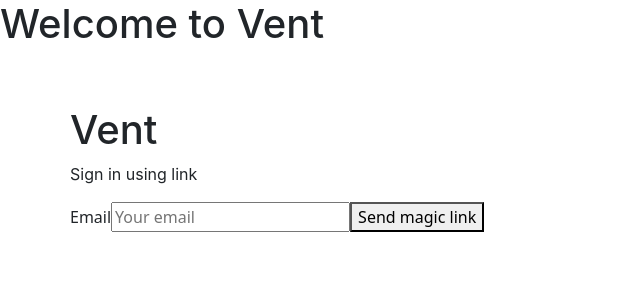
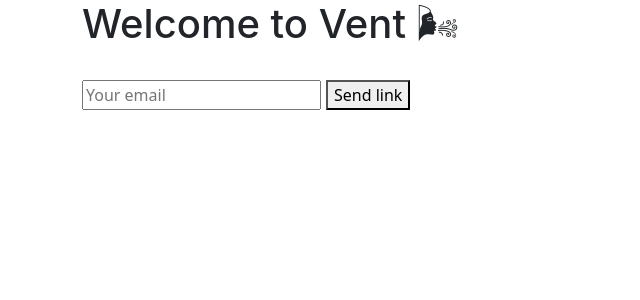
Before and after one commit to Demon-stare/React-Blog-Vent, a React (Create React App) app: page / in a window 1280 px wide. Shown: the top 300 px of the page, without its empty margins (0-640 px from the left). Built offline with nearby package versions, Linux system fonts and the light colour scheme.

Commit message:
4 files modified

```diff
--- a/public/index.html
+++ b/public/index.html
@@ -3,8 +3,7 @@
   <head>
     <meta charset="utf-8" />
     <meta name="viewport" content="width=device-width, initial-scale=1" />
-    <title>Vent</title>
-
+    <title>Vent 🌬</title>
     <link
       href="https://cdn.jsdelivr.net/npm/bootstrap@5.3.0-alpha1/dist/css/bootstrap.min.css"
       rel="stylesheet"
@@ -14,12 +13,11 @@
     </script>
   </head>
   <body>
-    <h1>Welcome to Vent </h1>
-    <div id="root"></div>
     <script
       src="https://cdn.jsdelivr.net/npm/bootstrap@5.3.0-alpha1/dist/js/bootstrap.bundle.min.js"
       integrity="sha384-w76AqPfDkMBDXo30jS1Sgez6pr3x5MlQ1ZAGC+nuZB+EYdgRZgiwxhTBTkF7CXvN"
       crossorigin="anonymous"
     ></script>
+    <div id="root"></div>
   </body>
 </html>
--- a/src/App.js
+++ b/src/App.js
@@ -19,7 +19,7 @@ export default function App() {
   }, []);
 
   return (
-    <div className="container" style={{ padding: '50px 0 100px 0' }}>
+    <div className="container">
       {!session ? (
         <Auth />
       ) : (
--- a/src/Auth.js
+++ b/src/Auth.js
@@ -22,15 +22,13 @@ export default function Auth() {
   };
 
   return (
-    <div className="row flex-center flex">
-      <div className="col-6 form-widget" aria-live="polite">
-        <h1 className="header">Vent</h1>
-        <p className="description">Sign in using link</p>
+    <div className="header">
+      <h1>Welcome to Vent 🌬</h1>
       {loading ? (
         'Sending link...'
       ) : (
         <form onSubmit={handleLogin}>
-            <label htmlFor="email">Email</label>
+          <br />
           <input
             id="email"
             className="inputField"
@@ -39,12 +37,9 @@ export default function Auth() {
             value={email}
             onChange={(e) => setEmail(e.target.value)}
           />
-            <button className="button block" aria-live="polite">
-              Send magic link
-            </button>
+          <button id="Send_Link_Button">Send link</button>
         </form>
       )}
     </div>
-    </div>
   );
 }
--- a/src/style.css
+++ b/src/style.css
@@ -3,3 +3,6 @@ p {
   font-family: -apple-system, BlinkMacSystemFont, 'Segoe UI', Roboto, Oxygen,
     Ubuntu, Cantarell, 'Open Sans', 'Helvetica Neue', sans-serif;
 }
+#Send_Link_Button {
+  margin-left: 5px;
+}
```
Lines whose indentation alone changed are shown as unchanged.
